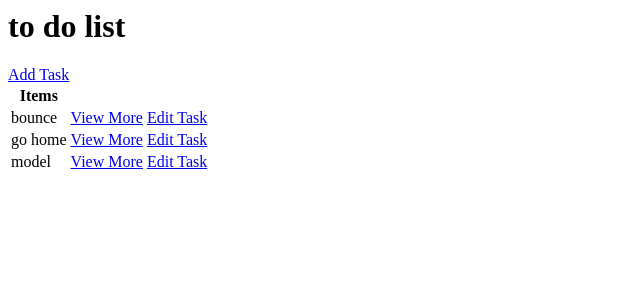
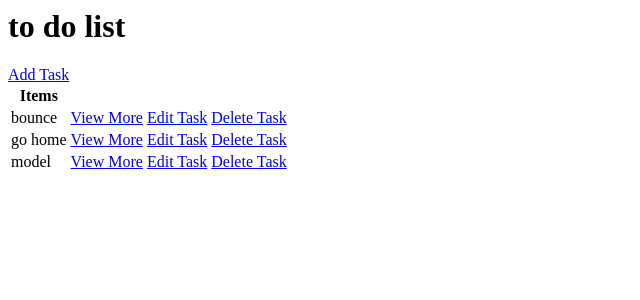
Before and after one commit to oli-mac/todo_list, a Django app: page / in a window 1280 px wide. Shown: the top 300 px of the page, without its empty margins (0-640 px from the left). Run offline with Django 4.2, Linux system fonts and the light colour scheme; data comes from the database, SQL or seed files in the repository; both versions use the stored data as it was after the commit.

Commit message:
delete tasks

```diff
--- a/base/templates/base/task_list.html
+++ b/base/templates/base/task_list.html
@@ -14,6 +14,8 @@
         <td>{{task.title}}</td>
         <td><a href="{% url 'task' task.id %}">View More</a></td>
         <td><a href="{% url 'task-update' task.id %}">Edit Task</a></td>
+        <td><a href="{% url 'task-delete' task.id %}">Delete Task</a></td>
+
 
     </tr>
     {% empty %}
--- a/base/urls.py
+++ b/base/urls.py
@@ -1,11 +1,13 @@
 from django.urls import path
-from .views import TaskList,TaskDetail,TaskCreate,TaskUpdate
+from .views import TaskList,TaskDetail,TaskCreate,TaskUpdate,TaskDelete
 
 urlpatterns = [
     path('', TaskList.as_view(), name='tasks'),
     path('task/<int:pk>/', TaskDetail.as_view(), name='task'),
     path('task-create/', TaskCreate.as_view(), name='task-create'),
     path('task-update/<int:pk>/', TaskUpdate.as_view(), name='task-update'),
+    path('task-delete/<int:pk>/', TaskDelete.as_view(), name='task-delete'),
+
 
 
 
--- a/base/views.py
+++ b/base/views.py
@@ -4,6 +4,8 @@ from django.views.generic.list import ListView
 from django.views.generic.detail import DetailView
 from django.views.generic.edit import CreateView
 from django.views.generic.edit import UpdateView
+from django.views.generic.edit import DeleteView
+
 
 from django.urls import reverse_lazy
 
@@ -32,3 +34,9 @@ class TaskUpdate(UpdateView):
     model = Task
     fields = '__all__'
     success_url = reverse_lazy('tasks')
+
+class TaskDelete(DeleteView):
+
+    model = Task
+    context_object_name='task'
+    success_url = reverse_lazy('tasks')
```
Also changed, not shown: base/templates/base/task_confirm_delete.html (added, +8 -0 lines), db.sqlite3.
